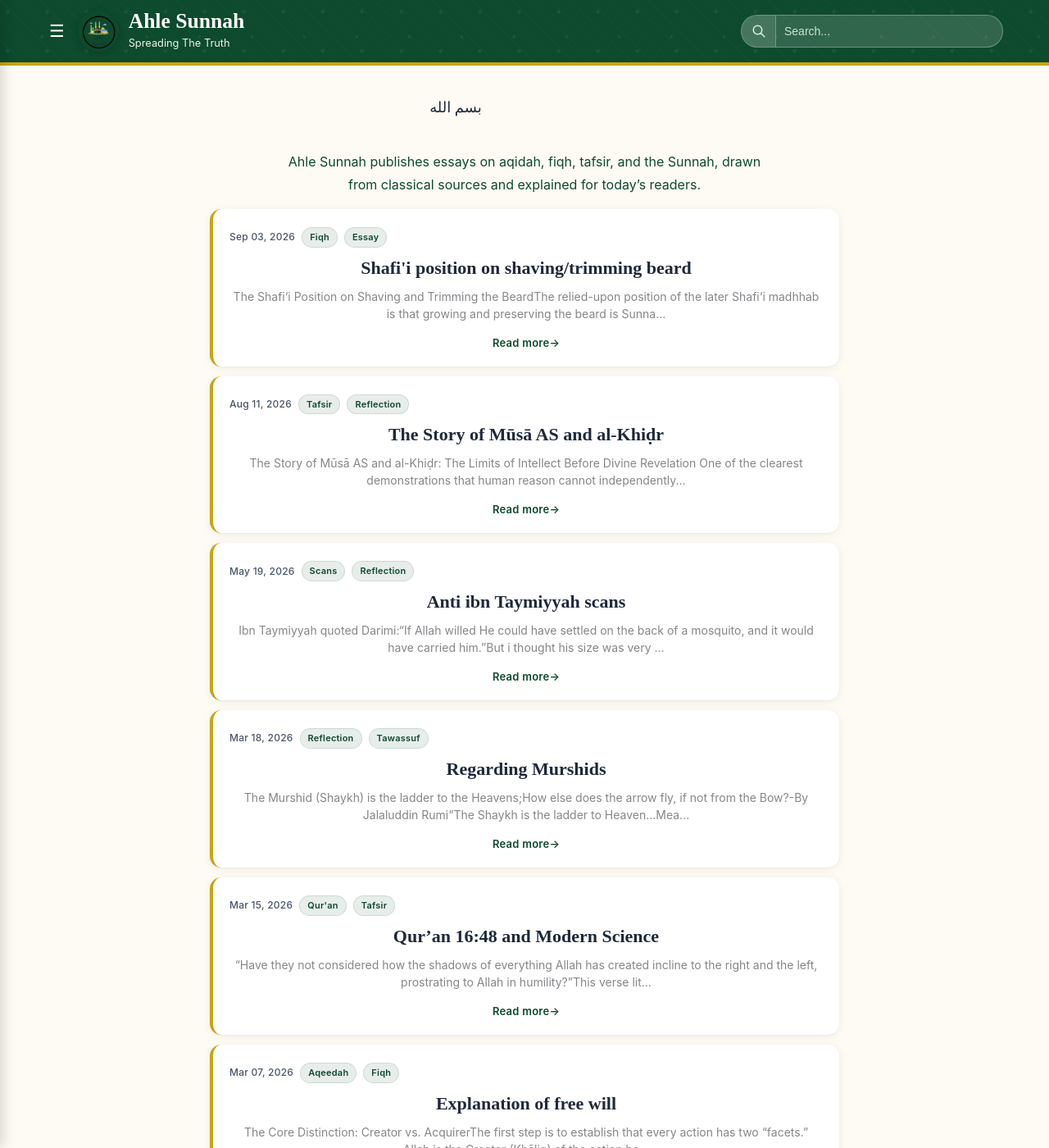
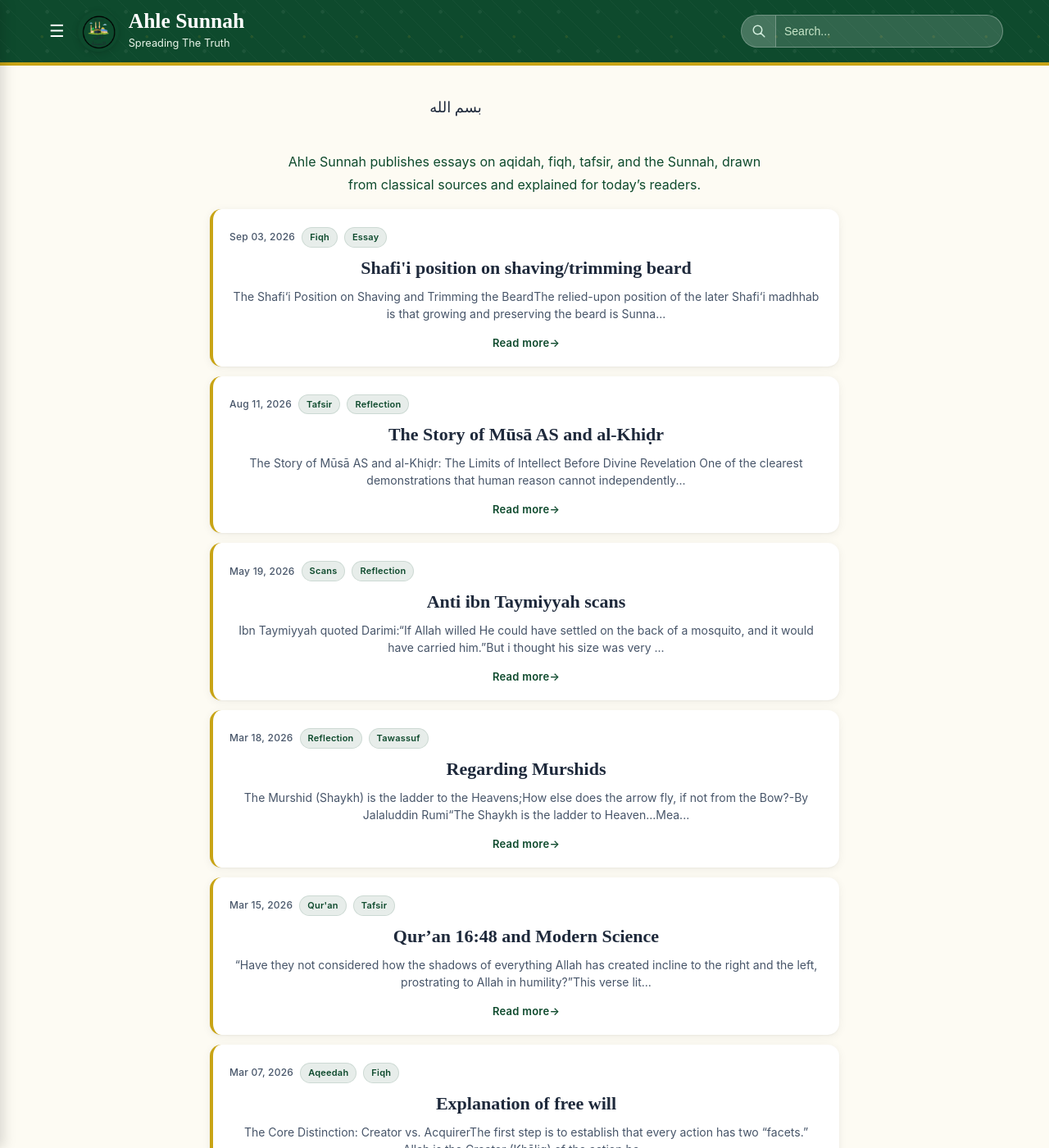
Before and after one commit to Fali17/ahlesunnah, a Jekyll site: the page built from index.html, in a window 1280 px wide and 1400 px high. Shown: the whole window at 82% size. Built offline with Jekyll 4.4.1, drawn with Linux system fonts in a browser that asks for light colours; the list of posts is cut into pages by our own code.

Commit message:
Update index.html

```diff
--- a/index.html
+++ b/index.html
@@ -15,7 +15,7 @@ description: "Read authentic Ahle Sunnah articles on fiqh, aqidah, tafsir, and t
   text-overflow: ellipsis;
   line-height: 1.5;                   /* Balanced vertical reading row leading line height */
   max-height: 6em;                    /* Mathematical height safety cap calculated by multiplying clamp lines by line-height */
-  color: #86868b;                     /* Slate grey color parameter settings matching theme standards */
+                   /* Slate grey color parameter settings matching theme standards */
   margin-top: 8px;
   margin-bottom: 14px;
   white-space: normal;
```
